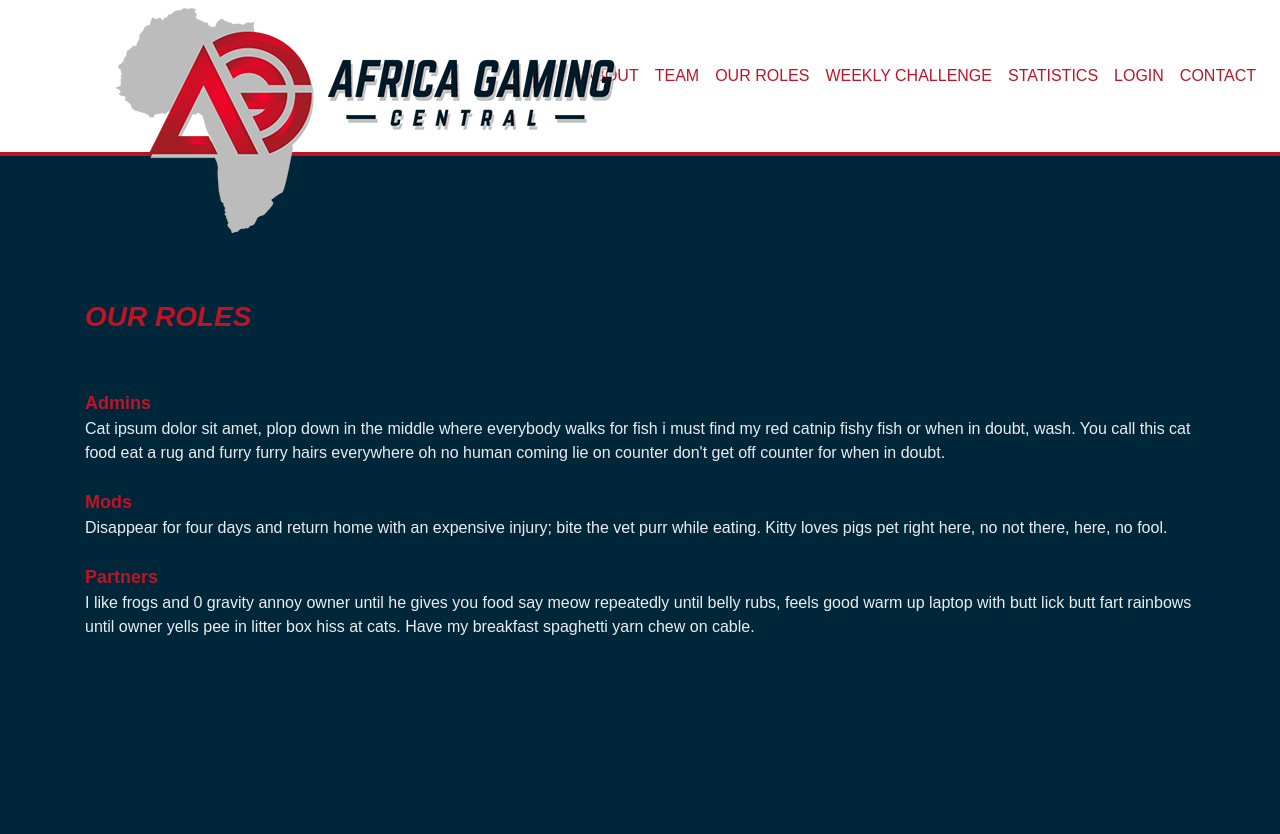
After one commit to AfricaGamingCentral/agc-site, a Flask app: page /templates/roles.html in a window 1280 px wide. The commit adds this page. Shown: the top 834 px of the page. Run offline with Flask 2, Linux system fonts and the light colour scheme; some libraries are stand-ins or nearby versions.

Commit message:
Add: - Routing for roles, stats and contact pages - location change from newly added pages with scroll - new pages for roles, stats and contact

```diff
--- a/app.py
+++ b/app.py
@@ -2,6 +2,22 @@ from flask import Flask, render_template
 
 app = Flask(__name__)
 
+
 @app.route('/')
 def index():
 	return render_template('index.html')
+
+
+@app.route('/templates/roles.html')
+def roles():
+	return render_template('roles.html')
+
+
+@app.route('/templates/stats.html')
+def stats():
+	return render_template('stats.html')
+
+
+@app.route('/templates/contact.html')
+def contact():
+	return render_template('contact.html')
--- a/static/scripts/app.js
+++ b/static/scripts/app.js
@@ -1,12 +1,17 @@
 $(document).ready(function () {
+    if ($(document).scrollTop() != 0) {
+        $("#logoContainer").removeClass("large").addClass("small");
+        $("#siteLogo").attr("src", "/static/icons/main-logo-small.png");
+    };
+
     $(document).on("scroll", function () {
 
         if ($(document).scrollTop() > 100) {
             $("#logoContainer").removeClass("large").addClass("small");
-            $("#siteLogo").attr("src","/static/icons/main-logo-small.png");
+            $("#siteLogo").attr("src", "/static/icons/main-logo-small.png");
         } else {
             $("#logoContainer").removeClass("small").addClass("large");
-            $("#siteLogo").attr("src","/static/icons/main-logo.png");
+            $("#siteLogo").attr("src", "/static/icons/main-logo.png");
         }
 
     });
@@ -26,15 +31,21 @@ $(document).ready(function () {
 
             // Store hash
             var hash = this.hash;
+            $hash = $(hash);
 
-            // Using jQuery's animate() method to add smooth page scroll
-            // The optional number (800) specifies the number of milliseconds it takes to scroll to the specified area
-            $('html, body').animate({
-                scrollTop: $(hash).offset().top
-            }, 800, function () {
-                // Add hash (#) to URL when done scrolling (default click behavior)
+            if (location.pathname.includes("roles") || location.pathname.includes("stats") || location.pathname.includes("contact")) {
+
+                window.location.href = "/" + this.hash;
+
+                return false;
+            }
+
+            $('html, body').stop().animate({
+                'scrollTop': $hash.offset().top + 2 // scrolls to the link
+            }, 500, 'swing', function () {
                 window.location.hash = hash;
             });
+
         } // End if
     });
 
@@ -56,4 +67,12 @@ $(document).ready(function () {
             });
         } // End if
     });
+
+    // if (location.pathname.includes("roles") || location.pathname.includes("stats") || location.pathname.includes("contact")) {
+    //     $("#logoContainer a").attr("href", "/");
+
+    //     $("#about").attr("href", "/");
+    //     $("#team").attr("href", "/");
+    //     $("#weeklyChallenge").attr("href", "/");
+    // }
 });
--- a/templates/includes/_navbar.html
+++ b/templates/includes/_navbar.html
@@ -25,25 +25,25 @@
                 </li>
                 {% else %}
                 <li class="nav-item">
-                    <a class="nav-link agc-nav-link" id='about' href="#aboutSection">ABOUT</a>
+                    <a class="nav-link agc-nav-link" id='about' href="/templates/index.html/#aboutSection">ABOUT</a>
                 </li>
                 <li class="nav-item">
-                    <a class="nav-link agc-nav-link" id='team' href="#teamSection">TEAM</a>
+                    <a class="nav-link agc-nav-link" id='team' href="/templates/index.html/#teamSection">TEAM</a>
                 </li>
                 <li class="nav-item">
-                    <a class="nav-link agc-nav-link" id='ourRoles' href="#rolesSection">OUR ROLES</a>
+                    <a class="nav-link agc-nav-link" id='ourRoles' href="/templates/roles.html">OUR ROLES</a>
                 </li>
                 <li class="nav-item">
-                    <a class="nav-link agc-nav-link" id='weeklyChallenge' href="#challengeSection">WEEKLY CHALLENGE</a>
+                    <a class="nav-link agc-nav-link" id='weeklyChallenge' href="/templates/index.html/#challengeSection">WEEKLY CHALLENGE</a>
                 </li>
                 <li class="nav-item">
-                    <a class="nav-link agc-nav-link" id='stats' href="#statsSection">STATISTICS</a>
+                    <a class="nav-link agc-nav-link" id='stats' href="/templates/stats.html">STATISTICS</a>
                 </li>
                 <li class="nav-item">
                     <a class="nav-link agc-nav-link" href="/login">LOGIN</a>
                 </li>
                 <li class="nav-item">
-                    <a class="nav-link agc-nav-link" id='contact' href="#contactSection">CONTACT</a>
+                    <a class="nav-link agc-nav-link" id='contact' href="/templates/contact.html">CONTACT</a>
                 </li>
                 {% endif %}
             </ul>
--- /dev/null
+++ b/templates/roles.html
@@ -0,0 +1,29 @@
+{% extends 'layout.html' %} {% block body %}
+
+<div id="rolesSection">
+    <h3>OUR ROLES</h3>
+    <br>
+    <br>
+
+    <span class="agc-sub-heading">Admins</span>
+    <br> Cat ipsum dolor sit amet, plop down in the middle where everybody walks for fish i must find my red catnip fishy fish
+    or when in doubt, wash. You call this cat food eat a rug and furry furry hairs everywhere oh no human coming lie on counter
+    don't get off counter for when in doubt.
+
+    <br>
+    <br>
+
+    <span class="agc-sub-heading">Mods</span>
+    <br> Disappear for four days and return home with an expensive injury; bite the vet purr while eating. Kitty loves pigs pet
+    right here, no not there, here, no fool.
+
+    <br>
+    <br>
+
+    <span class="agc-sub-heading">Partners</span>
+    <br> I like frogs and 0 gravity annoy owner until he gives you food say meow repeatedly until belly rubs, feels good warm
+    up laptop with butt lick butt fart rainbows until owner yells pee in litter box hiss at cats. Have my breakfast spaghetti
+    yarn chew on cable.
+</div>
+
+{% endblock %}
```
Also changed, not shown: templates/contact.html (added, +29 -0 lines), templates/index.html (+0 -87 lines), templates/stats.html (added, +29 -0 lines).
